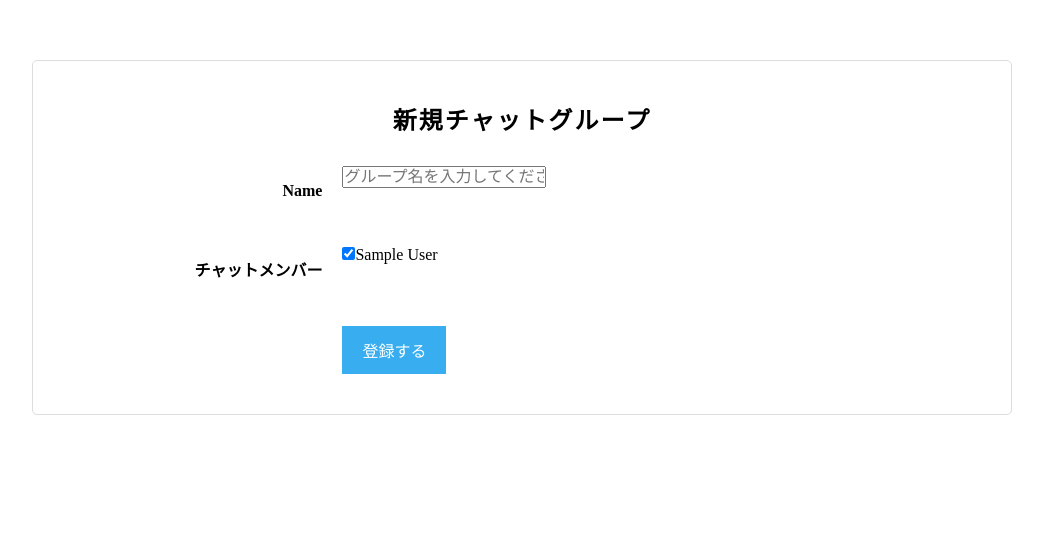
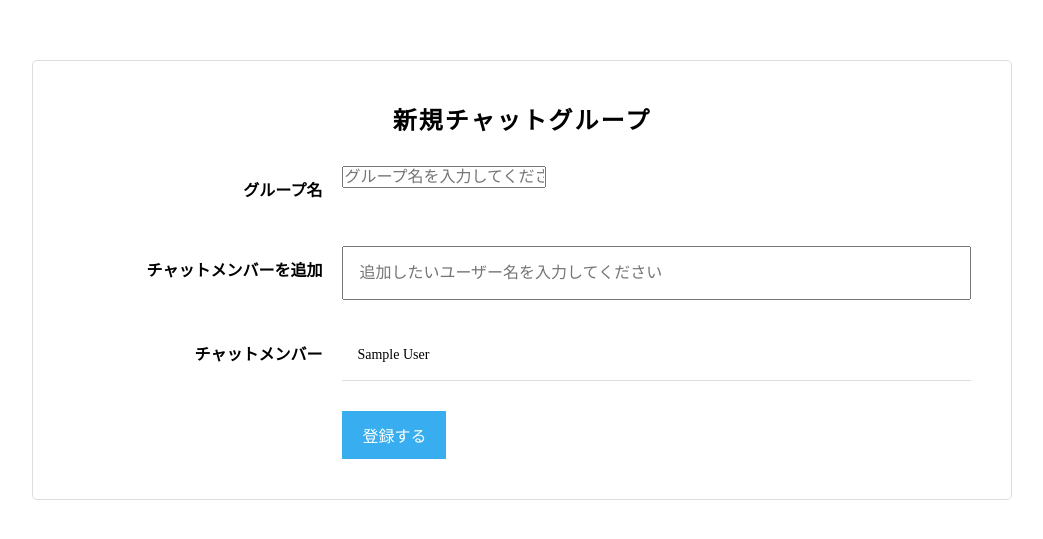
Before and after one commit to knotchy/ChatSpace, a Rails app: page /groups/new in a window 1280 px wide. Shown: the top 539 px of the page, without its empty margins (118-1161 px from the left). Run offline with Rails 7, Linux system fonts and the light colour scheme; the visitor is signed in with stand-in values (Sample User, id 1); style sheets or scripts are compiled from the project's sources; some libraries are stand-ins or nearby versions.

Commit message:
Update _form.html.haml

```diff
--- a/app/views/groups/_form.html.haml
+++ b/app/views/groups/_form.html.haml
@@ -3,38 +3,36 @@
     .chat-group-form__errors
       %h2="#{group.errors.full_messages.count}件のエラーが発生しました"
       %ul
-        -group.errors.full_messages.each do |message|
+        - group.errors.full_messages.each do |message|
           %li= message
   .chat-group-form__field.clearfix
     .chat-group-form__field--left
-      = f.label :name, class: 'chat-group-form__label'
+      = f.label :グループ名, class: 'chat-group-form__label'
     .chat-group-form__field--right
       = f.text_field :name, class: 'chat_group_name.chat-group-form__input', placeholder:"グループ名を入力してください"
-  .chat-group-form__field.clearfix
-    / この部分はインクリメンタルサーチ（ユーザー追加の非同期化のときに使用します
-    /
-      <div class='chat-group-form__field--left'>
-      <label class="chat-group-form__label" for="chat_group_チャットメンバーを追加">チャットメンバーを追加</label>
-      </div>
-      <div class='chat-group-form__field--right'>
-      <div class='chat-group-form__search clearfix'>
-      <input class='chat-group-form__input' id='user-search-field' placeholder='追加したいユーザー名を入力してください' type='text'>
-      </div>
-      <div id='user-search-result'></div>
-      </div>
+
   .chat-group-form__field.clearfix
     .chat-group-form__field--left
-      %label.chat-group-form__label{for: "chat_group_チャットメンバー"} チャットメンバー
+      = f.label "チャットメンバーを追加",class: "chat-group-form__label", for: "chat_group_チャットメンバーを追加"
     .chat-group-form__field--right
-      = f.collection_check_boxes :user_ids, User.all, :id, :name
-      / この部分はインクリメンタルサーチ（ユーザー追加の非同期化のときに使用します
-      /
-        <div id='chat-group-users'>
-        <div class='chat-group-user clearfix' id='chat-group-user-22'>
-        <input name='chat_group[user_ids][]' type='hidden' value='22'>
-        <p class='chat-group-user__name'>seo_kyohei</p>
-        </div>
-        </div>
+      .chat-group-form__search.clearfix
+        %input#user-search-field.chat-group-form__input{placeholder: "追加したいユーザー名を入力してください", type: "text"}
+      #user-search-result
+
+  .chat-group-form__field.clearfix
+    .chat-group-form__field--left
+      = f.label "チャットメンバー",class: 'chat-group-form__label', for: "chat_group_チャットメンバー"
+    .chat-group-form__field--right
+      .chat-group-form__search.clearfix
+        - group.users.each do |user|
+          #chat-group-users
+            #chat-group-user-22.chat-group-user.clearfix.js-chat-member
+              = f.hidden_field :group_user, name: "group[user_ids][]", value:user.id
+              %p.chat-group-user__name
+                = user.name
+              - unless user.name == current_user.name
+                %a.user-search-remove.chat-group-user__btn.chat-group-user__btn--remove.js-remove-btn 削除
+
   .chat-group-form__field.clearfix
     .chat-group-form__field--left
     .chat-group-form__field--right
```
